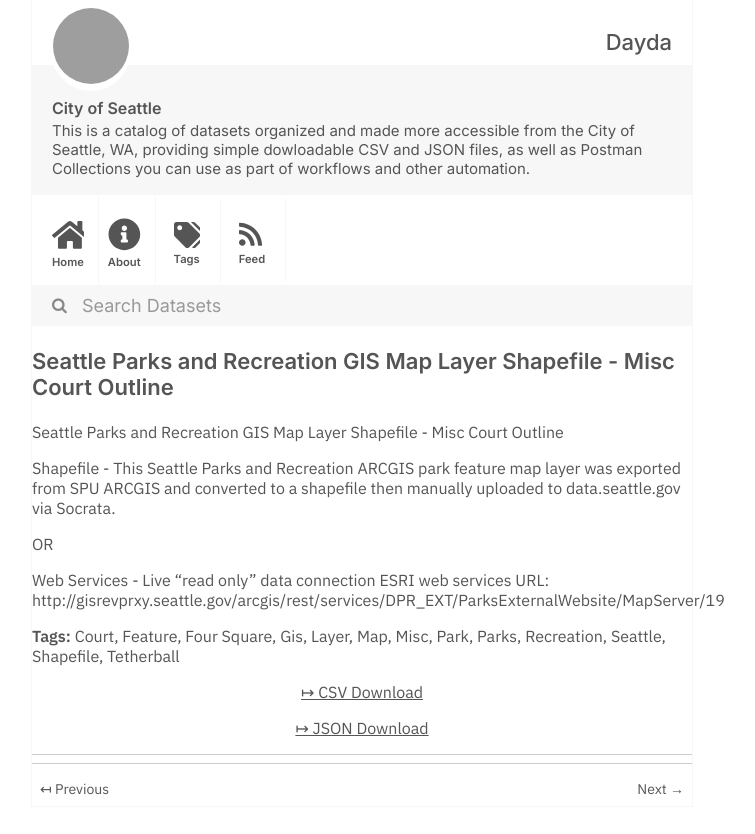
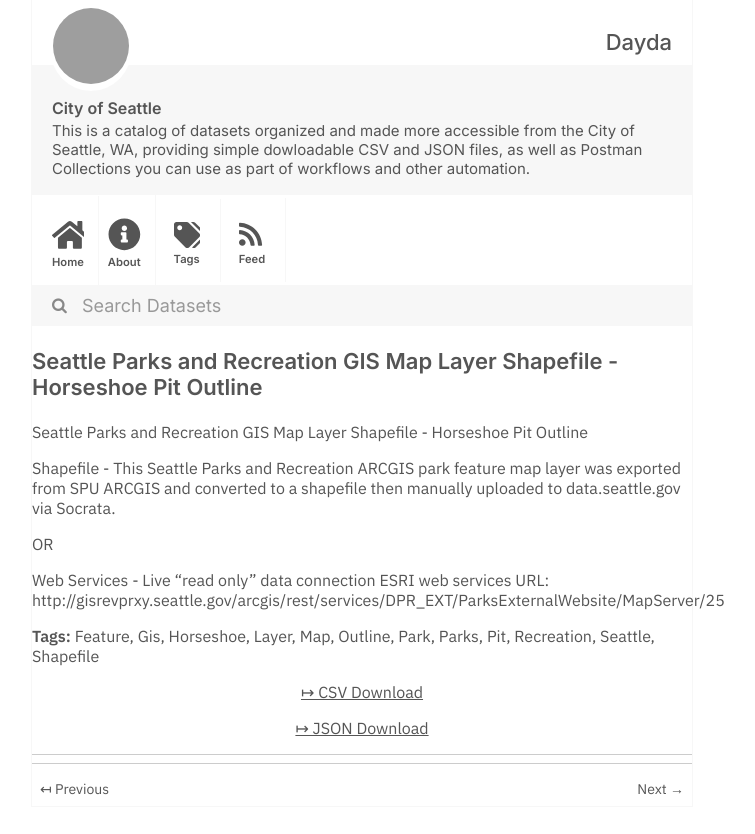
Before and after one commit to dayda-entities/city-of-seattle, a Jekyll site: the page built from _posts/2020-11-10-seattle-parks-and-recreation-g.md, in a window 1280 px wide, cut to the strip 0-834 px from the top of the page. Shown: the whole strip, without its empty margins (278-1033 px from the left). Built offline with Jekyll 4.4.1, drawn with Linux system fonts in a browser that asks for light colours; grey boxes are pictures that could not be loaded.

Commit message:
Publish Data

```diff
--- a/_posts/2020-11-10-seattle-parks-and-recreation-g.md
+++ b/_posts/2020-11-10-seattle-parks-and-recreation-g.md
@@ -1,34 +1,33 @@
 ---
-title: Seattle Parks and Recreation GIS Map Layer Shapefile - Misc Court Outline
-created: '2020-11-10T16:59:28.734851'
-modified: '2020-11-10T16:59:28.734863'
+title: Seattle Parks and Recreation GIS Map Layer Shapefile - Horseshoe Pit Outline
+created: '2020-11-10T16:59:29.950759'
+modified: '2020-11-10T16:59:29.950770'
 state: active
 type: dataset
 tags:
-  - Court
   - Feature
-  - Four Square
   - Gis
+  - Horseshoe
   - Layer
   - Map
-  - Misc
+  - Outline
   - Park
   - Parks
+  - Pit
   - Recreation
   - Seattle
   - Shapefile
-  - Tetherball
 groups:
   - Local Government
-csv_url: 'https://data.seattle.gov/api/views/a2rt-cng2/rows.csv?accessType=DOWNLOAD'
-json_url: 'https://data.seattle.gov/api/views/a2rt-cng2/rows.json?accessType=DOWNLOAD'
+csv_url: 'https://data.seattle.gov/api/views/e5zt-3h3q/rows.csv?accessType=DOWNLOAD'
+json_url: 'https://data.seattle.gov/api/views/e5zt-3h3q/rows.json?accessType=DOWNLOAD'
 layout: post
 
 ---
-Seattle Parks and Recreation GIS Map Layer Shapefile - Misc Court Outline
+Seattle Parks and Recreation GIS Map Layer Shapefile - Horseshoe Pit Outline
 
 Shapefile - This Seattle Parks and Recreation ARCGIS park feature map layer was exported from SPU ARCGIS and converted to a shapefile then manually uploaded to data.seattle.gov via Socrata.
 
 OR
 
-Web Services - Live "read only" data connection ESRI web services URL: http://gisrevprxy.seattle.gov/arcgis/rest/services/DPR_EXT/ParksExternalWebsite/MapServer/19
+Web Services - Live "read only" data connection ESRI web services URL: http://gisrevprxy.seattle.gov/arcgis/rest/services/DPR_EXT/ParksExternalWebsite/MapServer/25
```
